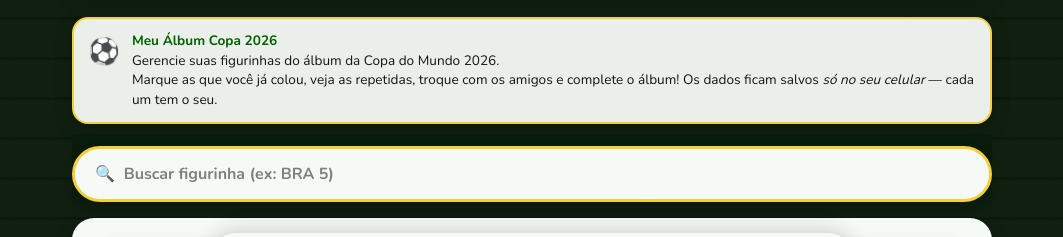
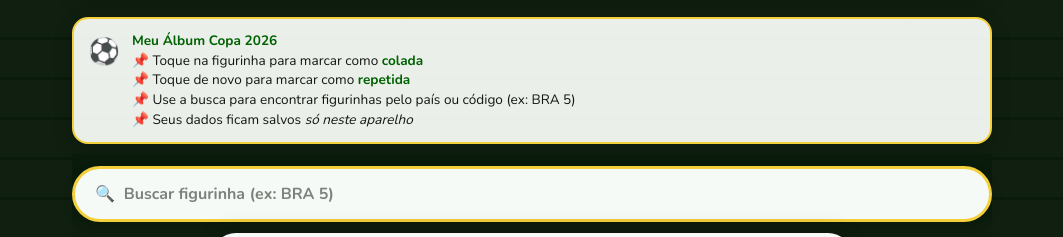
Before and after one commit to Bruno-Santiagofonseca/Copa-do-mundo-2026, a website: page index.html in a window 1280 px wide. Shown: the part 489-726 px from the top of the page, without its empty margins (108-1171 px from the left). Drawn offline with nearby package versions, Linux system fonts and the light colour scheme.

Commit message:
CTA com instrucoes de uso

```diff
--- a/index.html
+++ b/index.html
@@ -762,9 +762,10 @@
     <div class="cta-icon">⚽</div>
     <div class="cta-body">
       <strong>Meu Álbum Copa 2026</strong><br>
-      Gerencie suas figurinhas do álbum da Copa do Mundo 2026.<br>
-      Marque as que você já colou, veja as repetidas, troque com os amigos e complete o álbum!
-      Os dados ficam salvos <em>só no seu celular</em> — cada um tem o seu.
+      📌 Toque na figurinha para marcar como <strong>colada</strong><br>
+      📌 Toque de novo para marcar como <strong>repetida</strong><br>
+      📌 Use a busca para encontrar figurinhas pelo país ou código (ex: BRA 5)<br>
+      📌 Seus dados ficam salvos <em>só neste aparelho</em>
     </div>
   </div>
 
```
